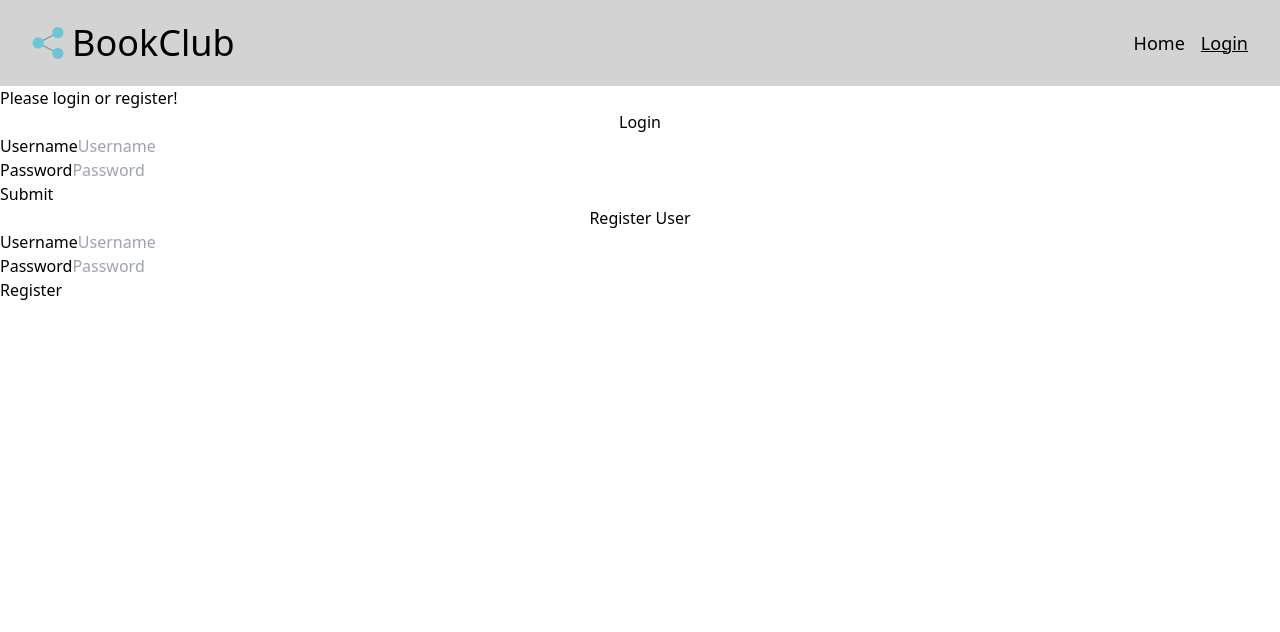
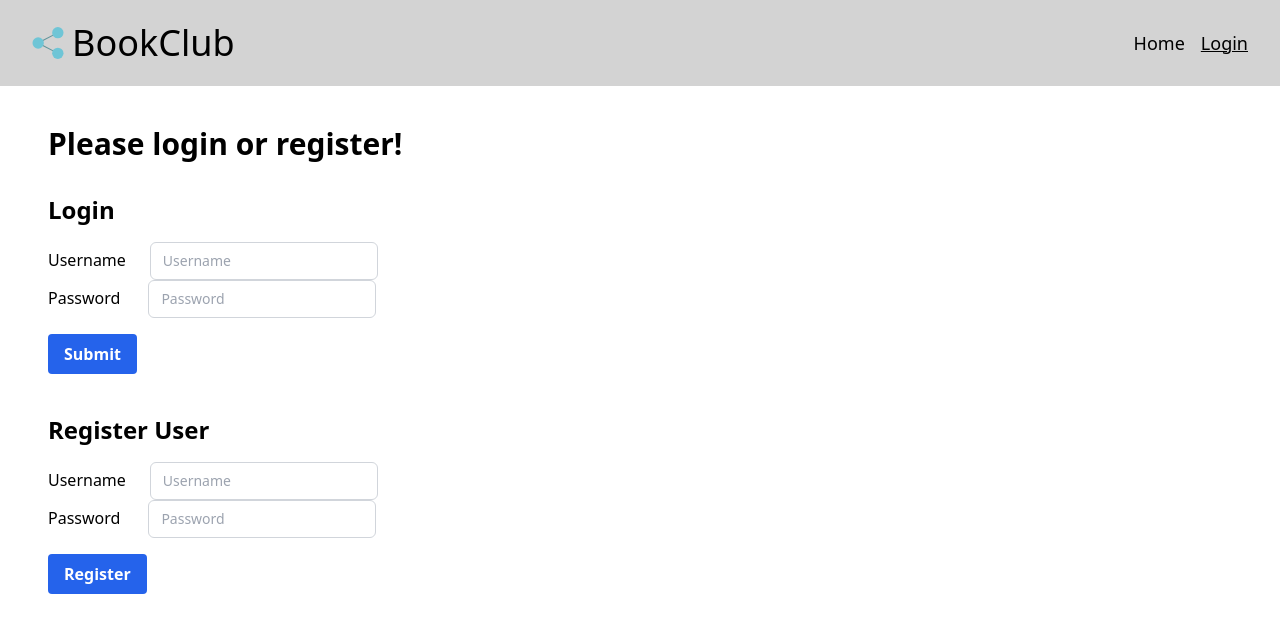
Before and after one commit to juliacamacho/bookclub-frontend, a Vue app: page /login in a window 1280 px wide. Shown: the top 632 px of the page. Built offline with nearby package versions, Linux system fonts and the light colour scheme; no server answers.

Commit message:
update login styling

```diff
--- a/client/components/Login/LoginForm.vue
+++ b/client/components/Login/LoginForm.vue
@@ -15,27 +15,36 @@ async function login() {
 </script>
 
 <template>
-  <form class="pure-form pure-form-aligned" @submit.prevent="login">
-    <h3>Login</h3>
+  <form @submit.prevent="login">
+    <h3 class="text-2xl font-bold mb-4">Login</h3>
     <fieldset>
-      <div class="pure-control-group">
+      <div class="space-x-6">
         <label for="aligned-name">Username</label>
-        <input v-model.trim="username" type="text" id="aligned-name" placeholder="Username" required />
+        <input
+          v-model.trim="username"
+          type="text"
+          id="aligned-name"
+          class="px-3 py-2 border border-gray-300 rounded-md placeholder-gray-400 focus:outline-none focus:shadow-outline-blue focus:border-blue-300 transition duration-150 ease-in-out sm:text-sm sm:leading-5"
+          placeholder="Username" required />
       </div>
-      <div class="pure-control-group">
+      <div class="space-x-7">
         <label for="aligned-password">Password</label>
-        <input type="password" v-model.trim="password" id="aligned-password" placeholder="Password" required />
+        <input
+          type="password"
+          v-model.trim="password"
+          id="aligned-password"
+          class="px-3 py-2 border border-gray-300 rounded-md placeholder-gray-400 focus:outline-none focus:shadow-outline-blue focus:border-blue-300 transition duration-150 ease-in-out sm:text-sm sm:leading-5"
+          placeholder="Password" required />
       </div>
-      <div class="pure-controls">
-        <button type="submit" class="pure-button pure-button-primary">Submit</button>
+      <div class="mt-4">
+        <button
+          type="submit"
+          class="bg-blue-600 hover:bg-blue-700 text-white font-semibold px-4 py-2 rounded mr-6"
+          >Submit</button>
       </div>
     </fieldset>
   </form>
 </template>
 
 <style scoped>
-h3 {
-  display: flex;
-  justify-content: center;
-}
 </style>
--- a/client/components/Login/RegisterForm.vue
+++ b/client/components/Login/RegisterForm.vue
@@ -17,26 +17,35 @@ async function register() {
 
 <template>
   <form class="pure-form pure-form-aligned" @submit.prevent="register">
-    <h3>Register User</h3>
+    <h3 class="text-2xl font-bold mb-4">Register User</h3>
     <fieldset>
-      <div class="pure-control-group">
+      <div class="space-x-6">
         <label for="aligned-name">Username</label>
-        <input v-model.trim="username" type="text" id="aligned-name" placeholder="Username" required />
+        <input
+          v-model.trim="username"
+          type="text"
+          id="aligned-name"
+          class="px-3 py-2 border border-gray-300 rounded-md placeholder-gray-400 focus:outline-none focus:shadow-outline-blue focus:border-blue-300 transition duration-150 ease-in-out sm:text-sm sm:leading-5"
+          placeholder="Username" required />
       </div>
-      <div class="pure-control-group">
+      <div class="space-x-7">
         <label for="aligned-password">Password</label>
-        <input type="password" v-model.trim="password" id="aligned-password" placeholder="Password" required />
+        <input
+          type="password"
+          v-model.trim="password"
+          id="aligned-password"
+          class="px-3 py-2 border border-gray-300 rounded-md placeholder-gray-400 focus:outline-none focus:shadow-outline-blue focus:border-blue-300 transition duration-150 ease-in-out sm:text-sm sm:leading-5"
+          placeholder="Password" required />
       </div>
-      <div class="pure-controls">
-        <button type="submit" class="pure-button pure-button-primary">Register</button>
+      <div class="mt-4">
+        <button
+          type="submit"
+          class="bg-blue-600 hover:bg-blue-700 text-white font-semibold px-4 py-2 rounded mr-6"
+          >Register</button>
       </div>
     </fieldset>
   </form>
 </template>
 
 <style scoped>
-h3 {
-  display: flex;
-  justify-content: center;
-}
 </style>
--- a/client/views/HomeView.vue
+++ b/client/views/HomeView.vue
@@ -10,12 +10,12 @@ const { currentUsername, isLoggedIn } = storeToRefs(useUserStore());
 <template>
   <main class="sm:mx-12 sm:my-10 mx-4 my-3">
     <!-- <h1 class="text-3xl font-bold">Home Page</h1> -->
-    <section>
-      <h1 class="text-3xl font-bold mb-6" v-if="isLoggedIn">Welcome, {{ currentUsername }}!</h1>
-      <h1 v-else>Please login!</h1>
+    <section v-if="isLoggedIn">
+      <h1 class="text-3xl font-bold mb-6">Welcome, {{ currentUsername }}!</h1>
+      <HomeComponent />
     </section>
+    <h1 v-else class="text-3xl font-bold">Please login!</h1>
     <!-- <PostListComponent /> -->
-    <HomeComponent />
   </main>
 </template>
 
--- a/client/views/LoginView.vue
+++ b/client/views/LoginView.vue
@@ -4,9 +4,11 @@ import RegisterForm from "@/components/Login/RegisterForm.vue";
 </script>
 
 <template>
-  <main class="column">
-    <h1>Please login or register!</h1>
-    <LoginForm />
-    <RegisterForm />
+  <main class="sm:mx-12 sm:my-10 mx-4 my-3">
+    <h1 class="text-3xl font-bold mb-8">Please login or register!</h1>
+    <div class="space-y-10">
+      <LoginForm />
+      <RegisterForm />
+    </div>
   </main>
 </template>
```
